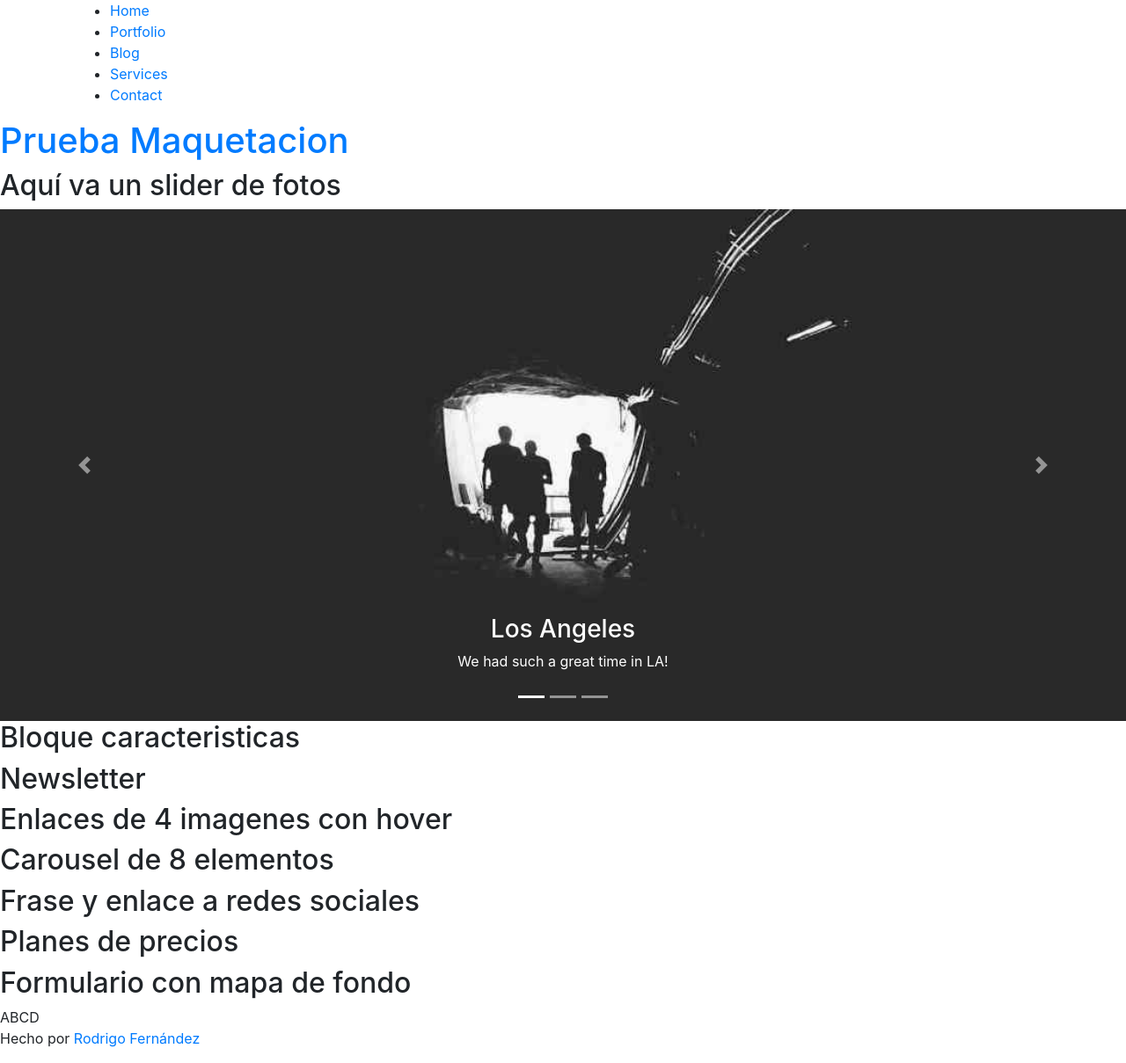
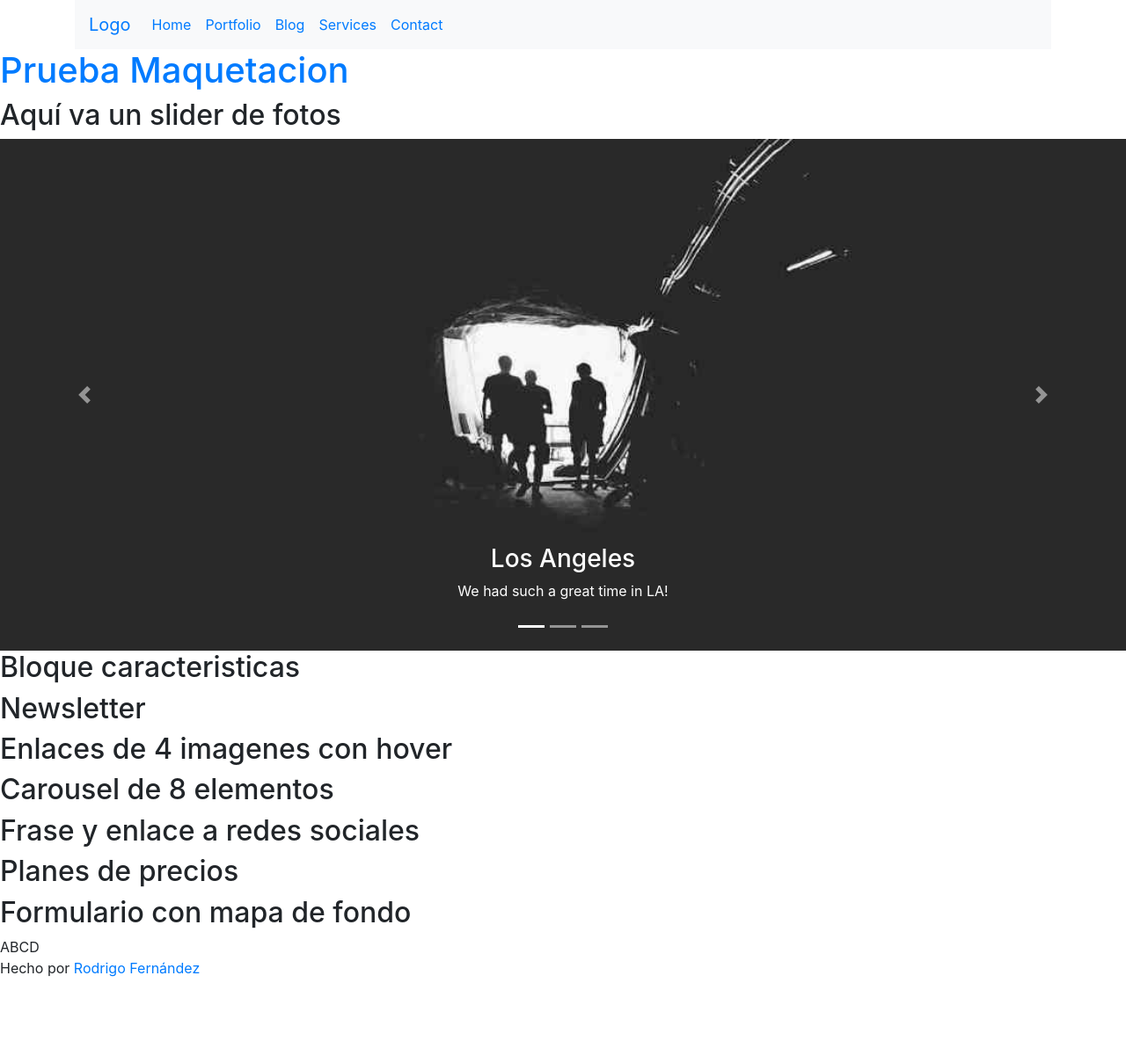
Before and after one commit to Comeneto/siweb-front, a Jekyll site: the page built from index.md, in a window 1280 px wide. Shown: the whole page at 88% size. Built offline with Jekyll 4.4.1, drawn with Linux system fonts in a browser that asks for light colours; nearby versions of some CDN libraries; some web fonts are replaced; after the commit the page ends 1129 px from its top, so only the background shows below that.

Commit message:
Update header.html

```diff
--- a/_includes/header.html
+++ b/_includes/header.html
@@ -1,11 +1,12 @@
 <div class="container">
-	<nav>
-		<ul>
-			<li><a href="#">Home</a></li>
-			<li><a href="#">Portfolio</a></li>
-			<li><a href="#">Blog</a></li>
-			<li><a href="#">Services</a></li>
-			<li><a href="#">Contact</a></li>
+	<nav class="navbar navbar-expand-sm bg-light">
+		<a class="navbar-brand" href="#">Logo</a>
+		<ul class="navbar-nav">
+			<li class="nav-item"><a class="nav-link" href="#">Home</a></li>
+			<li class="nav-item"><a class="nav-link" href="#">Portfolio</a></li>
+			<li class="nav-item"><a class="nav-link" href="#">Blog</a></li>
+			<li class="nav-item"><a class="nav-link" href="#">Services</a></li>
+			<li class="nav-item"><a class="nav-link" href="#">Contact</a></li>
 		</ul>
 	</nav>
 </div>
```
